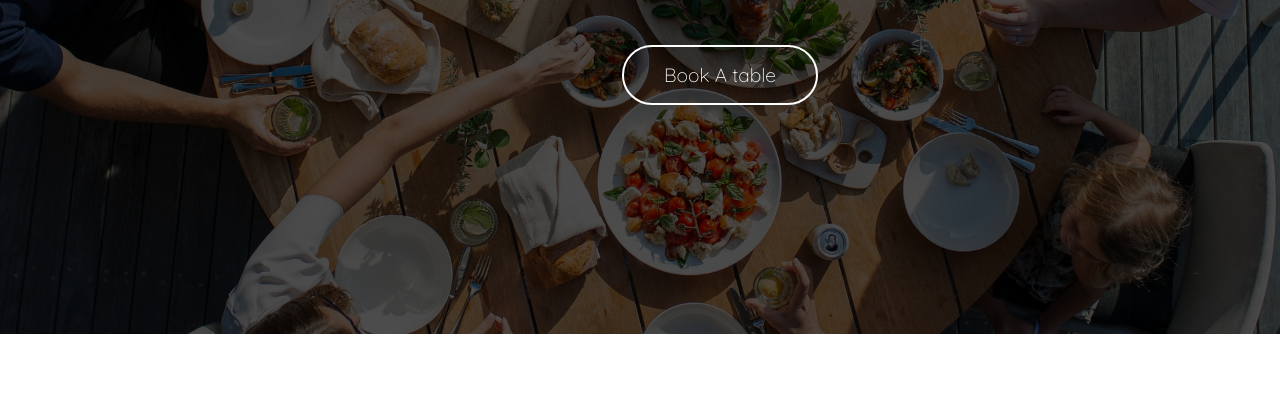
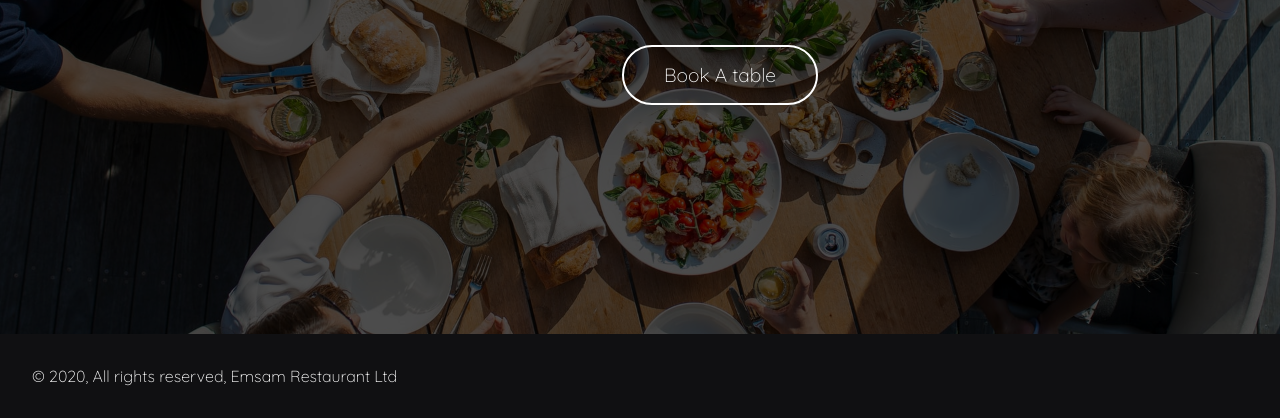
Before and after one commit to Maryjanee/Restaurant-Page, a website built with webpack: page dist/index.html in a window 1280 px wide. Shown: the part 426-844 px from the top of the page. Before the commit the page ends 800 px from the top, so only its background shows below. Built offline with nearby package versions, Linux system fonts and the light colour scheme.

Commit message:
Add footer content and styles

```diff
--- /dev/null
+++ b/src/footer.js
@@ -0,0 +1,9 @@
+const footer = document.createElement('footer');
+footer.className = "tc-center"
+const footerText = document.createElement('p');
+footerText.innerText = "© 2020, All rights reserved, Emsam Restaurant Ltd"
+
+
+footer.appendChild(footerText);
+
+export default footer;
--- a/src/index.js
+++ b/src/index.js
@@ -1,5 +1,6 @@
 import "./main.scss";
-import header from'./header.js'
+import header from'./header.js';
+import footer from './footer.js'
 
 import contactImg from "./images/contact.jpg"
 import homeImg from "./images/home.jpg"
@@ -8,3 +9,4 @@ import menuImg from "./images/menu.jpg"
 
 const pageContent = document.querySelector('#content');
 pageContent.appendChild(header);
+pageContent.appendChild(footer);
--- a/src/main.scss
+++ b/src/main.scss
@@ -135,7 +135,14 @@ li:hover, li:active{
    border:2px solid $white;
    font-size:1.2rem;
    font-family: 'Quicksand', sans-serif;
-
-
  }
 }
+
+footer{
+  background:#101012;
+
+  p{
+    color:$white;
+    padding: 2rem;
+  }
+}
--- /dev/null
+++ b/src/maincontent.js
@@ -0,0 +1 @@
+const main = docum
```
Also changed, not shown: dist/main.js.
